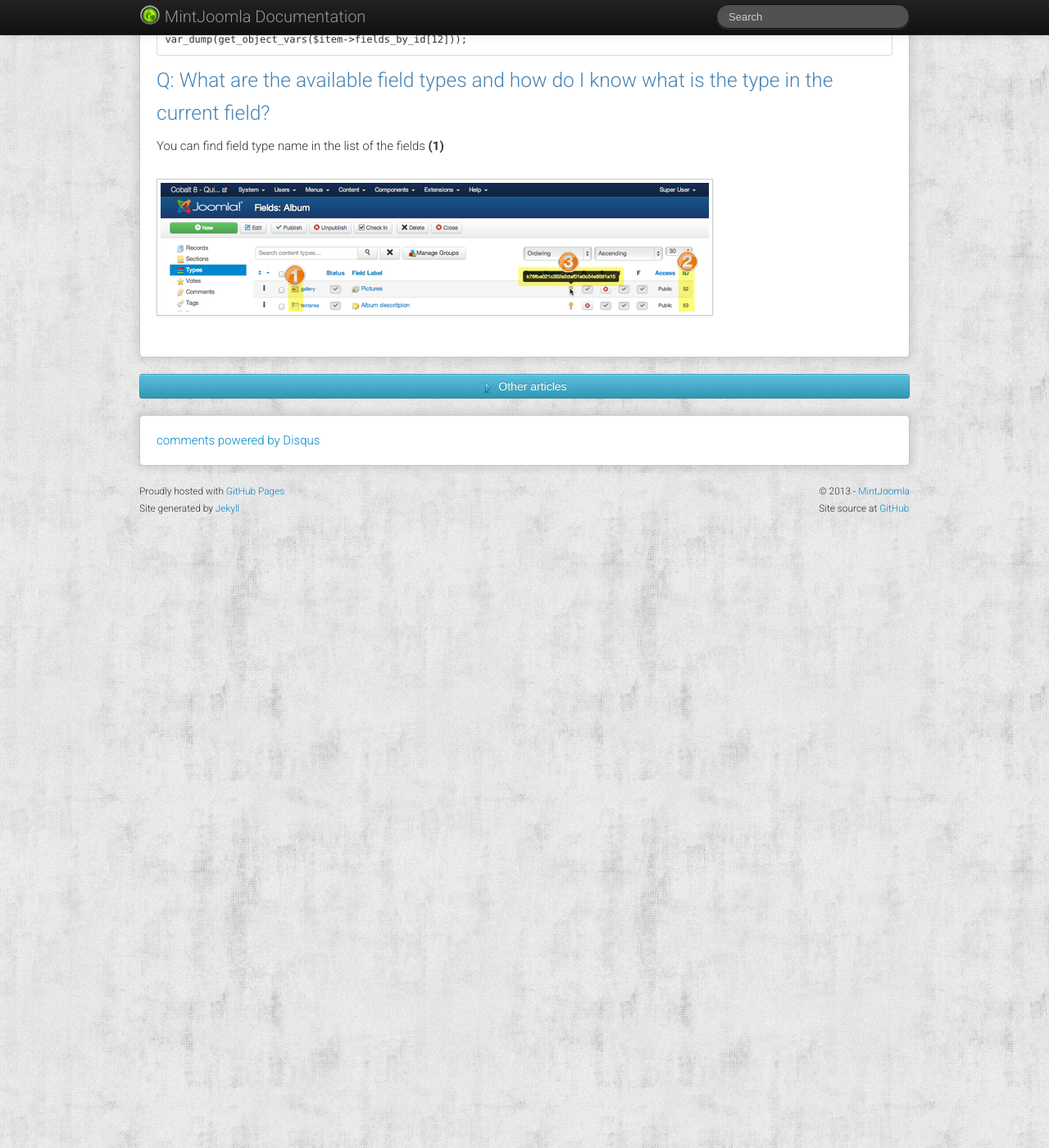
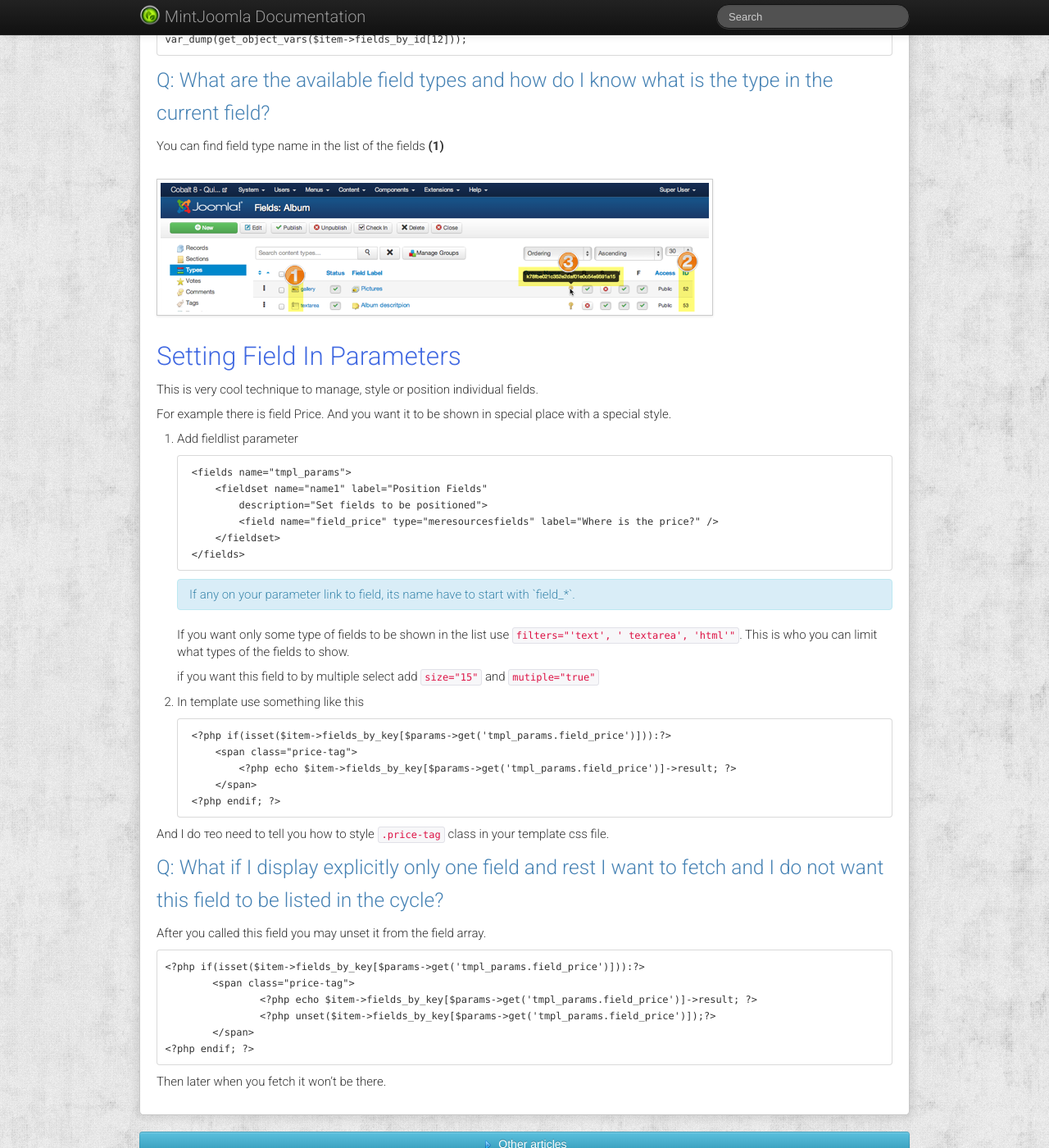
Before and after one commit to MintJoomla/MintJoomla.github.io, a Jekyll site: the page built from en/cobalt/_posts/developer/2013-01-01-custom-templates-article.md, in a window 1280 px wide and 1400 px high, scrolled down 2948 px. Shown: the whole window at 82% size. Built offline with Jekyll 4.4.1, drawn with Linux system fonts in a browser that asks for light colours; Markdown is read by kramdown in place of the engine named in the settings; comment, search, counter and statistics services are not loaded.

Commit message:
Added lost part of article.

```diff
--- a/en/cobalt/_posts/developer/2013-01-01-custom-templates-article.md
+++ b/en/cobalt/_posts/developer/2013-01-01-custom-templates-article.md
@@ -124,3 +124,47 @@ You can use the same technique to list object properties and later I'll make ref
 You can find field type name in the list of the fields **(1)**
 
 ![Type and id](/assets/img/screenshots/typeandid.png)
+
+## Setting Field In Parameters
+
+This is very cool technique to manage, style or position individual fields.
+
+For example there is field Price. And you want it to be shown in special place with a special style.
+
+1. Add fieldlist parameter
+
+		<fields name="tmpl_params">
+			<fieldset name="name1" label="Position Fields"
+				description="Set fields to be positioned">
+				<field name="field_price" type="meresourcesfields" label="Where is the price?" />
+			</fieldset>
+		</fields>
+
+	<div class="alert alert-info">If any on your parameter link to field, its name have to start with `field_*`.</div>
+
+	If you want only some type of fields to be shown in the list use `filters="'text', ' textarea', 'html'"`. This is who you can limit what types of the fields to show.
+
+	if you want this field to by multiple select add `size="15"` and `mutiple="true"`
+
+2. In template use something like this
+
+		<?php if(isset($item->fields_by_key[$params->get('tmpl_params.field_price')])):?>
+			<span class="price-tag">
+				<?php echo $item->fields_by_key[$params->get('tmpl_params.field_price')]->result; ?>
+			</span>
+		<?php endif; ?>
+
+And I do теo need to tell you how to style `.price-tag` class in your template css file.
+
+### Q: What if I display explicitly only one field and rest I want to fetch and I do not want this field to be listed in the cycle?
+
+After you called this field you may unset it from the field array.
+
+	<?php if(isset($item->fields_by_key[$params->get('tmpl_params.field_price')])):?>
+		<span class="price-tag">
+	  		<?php echo $item->fields_by_key[$params->get('tmpl_params.field_price')]->result; ?>
+	  		<?php unset($item->fields_by_key[$params->get('tmpl_params.field_price')]);?>
+		</span>
+	<?php endif; ?>
+
+Then later when you fetch it won't be there.
```
Also changed, not shown: en/cobalt/_posts/developer/2013-01-01-custom-templates-general.md (+4 -3 lines).
